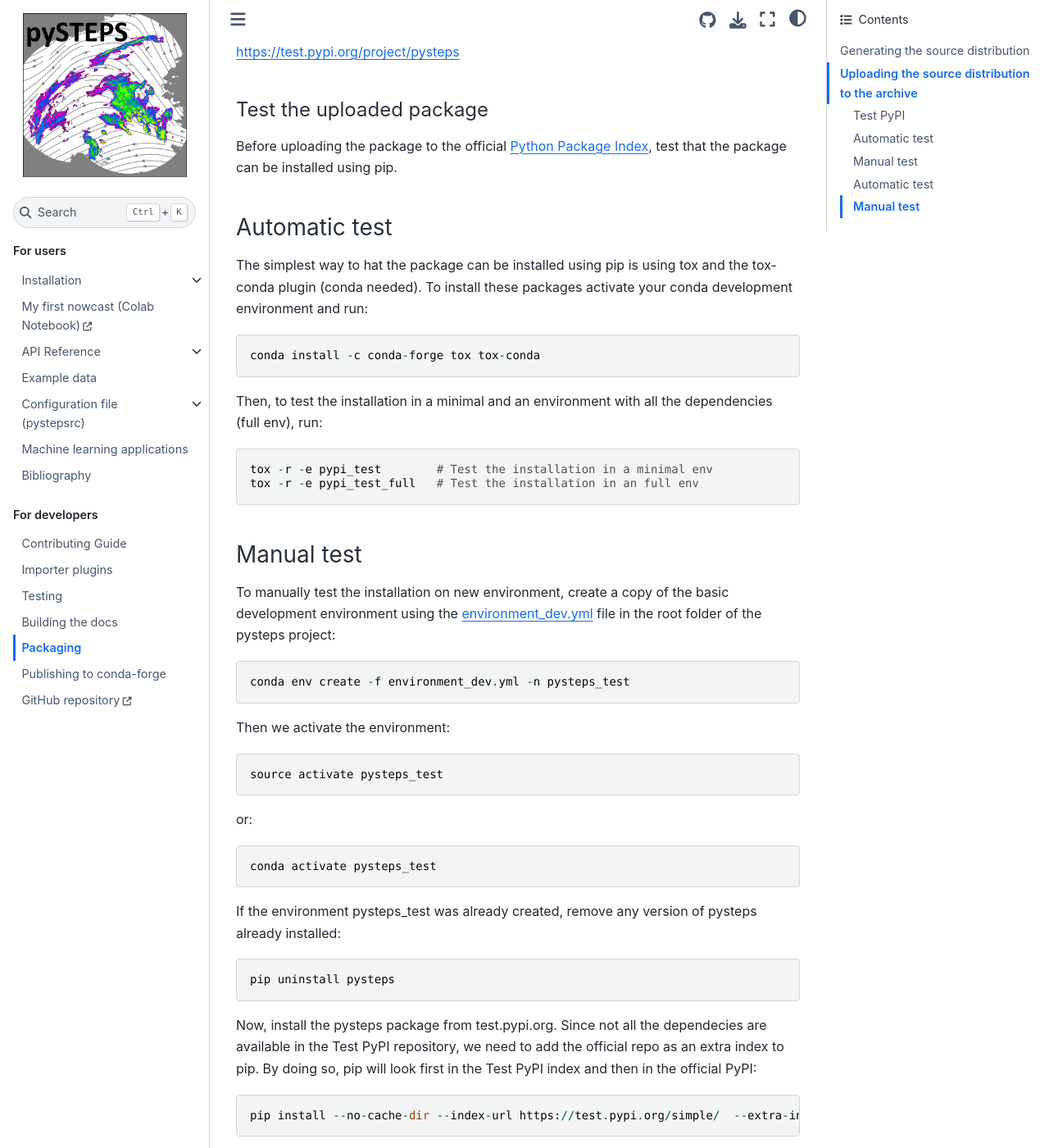
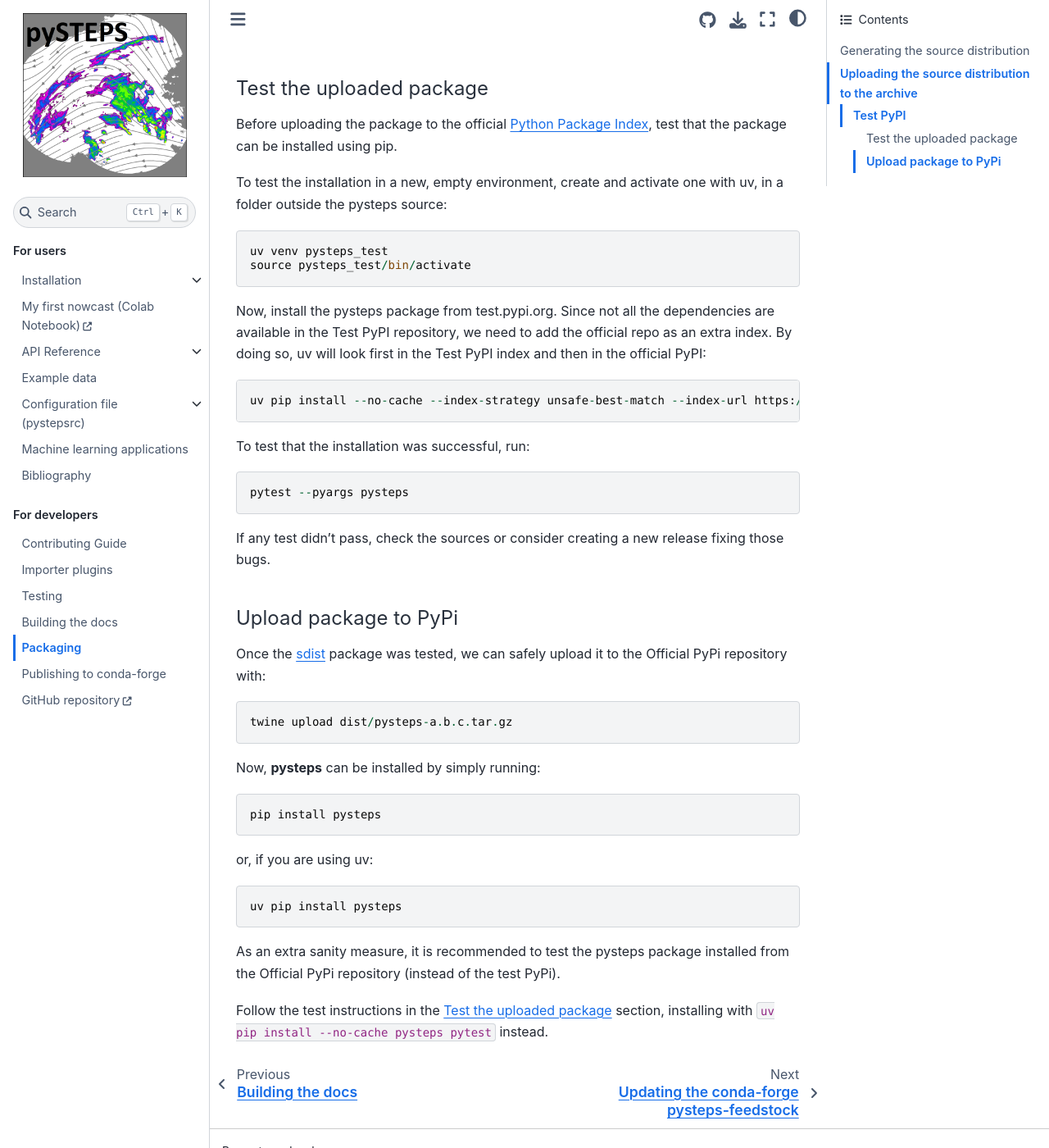
Before and after one commit to pySTEPS/pysteps, a Sphinx documentation site: the page built from doc/source/developer_guide/pypi.rst, in a window 1280 px wide and 1400 px high, scrolled down 1727 px. Shown: the whole window at 82% size. Built offline with Sphinx 7.4.7 and the Sphinx Book theme 1.1.4, drawn with Linux system fonts in a browser that asks for light colours; pages that are not in the unit, such as notebooks, are missing from menus; some of the changed text lies outside the part shown.

Commit message:
Update instructions for PyPI.
Note that this is not done manually and perhaps could be removed.

Assisted-by: Claude Opus 5.5

```diff
--- a/doc/source/developer_guide/pypi.rst
+++ b/doc/source/developer_guide/pypi.rst
@@ -57,7 +57,7 @@ to upload the distribution packages. Alternatively, the package can be
 uploaded manually from the **Test PyPI** page.
 
 If Twine is not installed, you can install it by running
-``pip install twine`` or ``conda install twine``.
+``uv tool install twine``.
 
 
 Test PyPI
@@ -90,52 +90,18 @@ Before uploading the package to the official `Python Package
 Index <https://pypi.org/>`_, test that the package can be installed
 using pip.
 
-Automatic test
-^^^^^^^^^^^^^^
+To test the installation in a new, empty environment, create and activate
+one with uv, in a folder outside the pysteps source::
 
-The simplest way to hat the package can be installed using pip is using tox
-and the tox-conda plugin (conda needed).
-To install these packages activate your conda development environment and run::
-
-    conda install -c conda-forge tox tox-conda
-
-Then, to test the installation in a minimal and an environment with all the
-dependencies (full env), run::
-
-    tox -r -e pypi_test        # Test the installation in a minimal env
-    tox -r -e pypi_test_full   # Test the installation in an full env
-
-
-Manual test
-^^^^^^^^^^^
-
-To manually test the installation on new environment,
-create a copy of the basic development environment using the
-`environment_dev.yml <https://github.com/pySTEPS/pysteps/blob/master/environment_dev.yml>`_
-file in the root folder of the pysteps project::
-
-    conda env create -f environment_dev.yml -n pysteps_test
-
-Then we activate the environment::
-
-    source activate pysteps_test
-
-or::
-
-    conda activate pysteps_test
-
-If the environment pysteps_test was already created, remove any version of
-pysteps already installed::
-
-    pip uninstall pysteps
+    uv venv pysteps_test
+    source pysteps_test/bin/activate
 
 Now, install the pysteps package from test.pypi.org.
-Since not all the dependecies are available in the Test PyPI repository, we need to add the official repo as an extra index to pip. By doing so, pip will look first in the Test PyPI index and then in the official PyPI::
+Since not all the dependencies are available in the Test PyPI repository, we need to add the official repo as an extra index. By doing so, uv will look first in the Test PyPI index and then in the official PyPI::
 
-    pip install --no-cache-dir --index-url https://test.pypi.org/simple/  --extra-index-url=https://pypi.org/simple/ pysteps
+    uv pip install --no-cache --index-strategy unsafe-best-match --index-url https://test.pypi.org/simple/ --extra-index-url https://pypi.org/simple/ pysteps pytest
 
-To test that the installation was successful, from a folder different
-than the pysteps source, run::
+To test that the installation was successful, run::
 
     pytest --pyargs pysteps
 
@@ -158,19 +124,13 @@ Now, **pysteps** can be installed by simply running::
 
    pip install pysteps
 
+or, if you are using uv::
+
+   uv pip install pysteps
+
 As an extra sanity measure, it is recommended to test the pysteps package
 installed from the Official PyPi repository
 (instead of the test PyPi).
 
-Automatic test
-^^^^^^^^^^^^^^
-
-Similarly to the `Test the uploaded package`_ section, to test the
-installation from PyPI in a clean environment, run::
-
-    tox -r -e pypi
-
-Manual test
-^^^^^^^^^^^
-
-Follow test instructions in `Test PyPI`_ section.
+Follow the test instructions in the `Test the uploaded package`_ section,
+installing with ``uv pip install --no-cache pysteps pytest`` instead.
```
